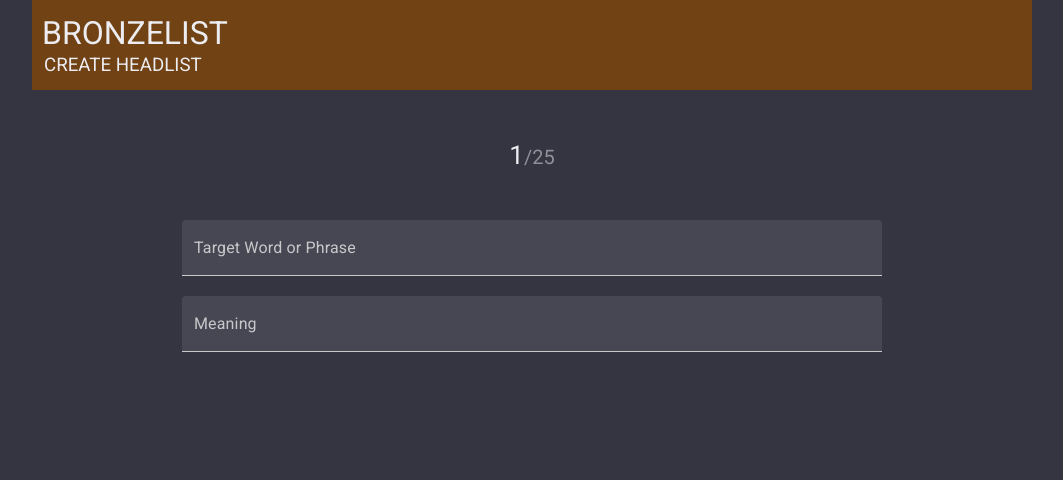
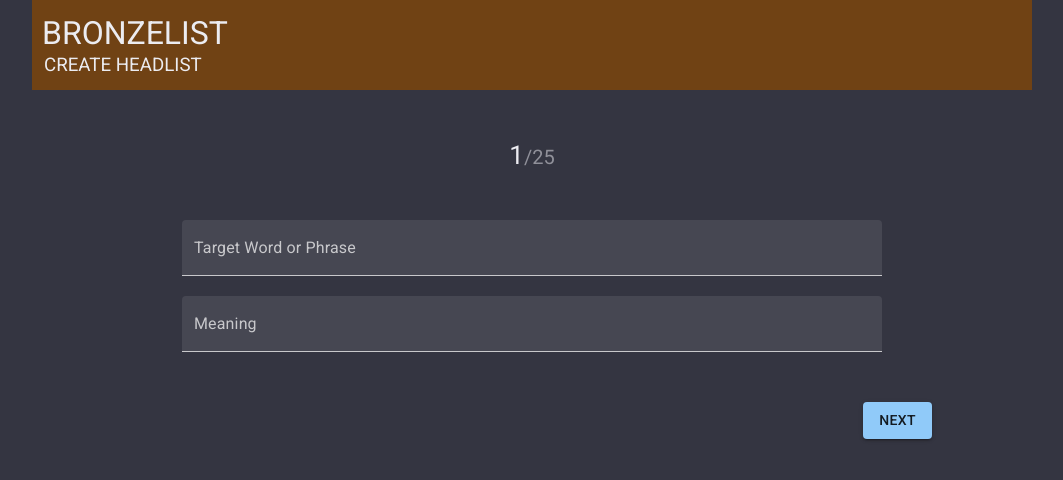
Before and after one commit to HKanwal/goldlist-method, a React (Vite) app: page / in a window 1280 px wide. Shown: the top 480 px of the page, without its empty margins (108-1171 px from the left). Built offline with nearby package versions, Linux system fonts and the light colour scheme.

Commit message:
Add pagination

```diff
--- a/src/App.tsx
+++ b/src/App.tsx
@@ -1,6 +1,6 @@
 import { ThemeProvider, createTheme } from "@mui/material/styles";
 import Styles from "./App.module.css";
-import NewTransScreen from "./components/NewTransPage/NewTransScreen";
+import BronzelistScreen from "./components/BronzelistScreen/BronzelistScreen";
 
 const darkTheme = createTheme({
   palette: {
@@ -12,7 +12,7 @@ function App() {
   return (
     <ThemeProvider theme={darkTheme}>
       <div className={Styles["app-container"]}>
-        <NewTransScreen targetLang="French" pageNumber={1} />
+        <BronzelistScreen />
       </div>
     </ThemeProvider>
   );
--- /dev/null
+++ b/src/components/BronzelistScreen/BronzelistScreen.module.css
@@ -0,0 +1,35 @@
+.screen-container {
+  height: 100%;
+  width: 100%;
+
+  display: flex;
+  flex-direction: column;
+  align-items: center;
+}
+
+.header {
+  width: calc(100% - 2 * 10px);
+  background: rgb(var(--bronze));
+  padding: 14px 10px;
+}
+
+.title {
+  margin: 0;
+  font-weight: 400;
+}
+
+.subtitle {
+  margin: 0;
+  margin-left: 2px;
+  margin-top: 2px;
+  font-weight: 400;
+}
+
+.btns-container {
+  margin-top: 50px;
+  width: 80%;
+
+  display: flex;
+  flex-direction: row;
+  justify-content: space-between;
+}
--- /dev/null
+++ b/src/components/BronzelistScreen/BronzelistScreen.tsx
@@ -0,0 +1,47 @@
+import { useState } from "react";
+import NewTransPage from "../NewTransPage/NewTransPage";
+import Styles from "./BronzelistScreen.module.css";
+import { Button } from "@mui/material";
+import constants from "../../constants";
+
+function BronzelistScreen() {
+  const [pageNum, setPageNum] = useState(1);
+
+  const incrementPageNum = () => {
+    setPageNum((prevState) => prevState + 1);
+  };
+
+  const decrementPageNum = () => {
+    setPageNum((prevState) => prevState - 1);
+  };
+
+  return (
+    <div className={Styles["screen-container"]}>
+      <header className={Styles.header}>
+        <h1 className={Styles.title}>BRONZELIST</h1>
+        <h3 className={Styles.subtitle}>CREATE HEADLIST</h3>
+      </header>
+
+      <NewTransPage pageNumber={pageNum} targetLang="French" />
+
+      <div className={Styles["btns-container"]}>
+        {pageNum > 1 ? (
+          <Button variant="contained" onClick={decrementPageNum}>
+            Prev
+          </Button>
+        ) : (
+          <div></div>
+        )}
+        {pageNum < constants.headlistLength ? (
+          <Button variant="contained" onClick={incrementPageNum}>
+            Next
+          </Button>
+        ) : (
+          <div></div>
+        )}
+      </div>
+    </div>
+  );
+}
+
+export default BronzelistScreen;
--- a/src/components/NewTransPage/NewTransScreen.module.css
+++ b/src/components/NewTransPage/NewTransPage.module.css
@@ -1,33 +1,13 @@
-.screenContainer {
-  height: 100%;
-  width: 100%;
-
+.container {
   display: flex;
   flex-direction: column;
   align-items: center;
-}
-
-.header {
-  width: calc(100% - 2 * 10px);
-  background: rgb(var(--bronze));
-  padding: 14px 10px;
-}
-
-.title {
-  margin: 0;
-  font-weight: 400;
-}
-
-.subtitle {
-  margin: 0;
-  margin-left: 2px;
-  margin-top: 2px;
-  font-weight: 400;
+  width: 70%;
 }
 
 .inputs-container {
-  width: 70%;
   margin-top: 50px;
+  width: 100%;
 
   display: flex;
   flex-direction: column;
--- a/src/components/NewTransPage/NewTransScreen.tsx
+++ b/src/components/NewTransPage/NewTransPage.tsx
@@ -1,24 +1,19 @@
 import { TextField } from "@mui/material";
-import Styles from "./NewTransScreen.module.css";
+import Styles from "./NewTransPage.module.css";
 import { useState } from "react";
 import constants from "../../constants";
 
-interface NewTransScreenProps {
+interface NewTransPageProps {
   targetLang: "French" | "Spanish";
   pageNumber: number;
 }
 
-function NewTransScreen(props: NewTransScreenProps) {
+function NewTransPage(props: NewTransPageProps) {
   const [phrase, setPhrase] = useState("");
   const [meaning, setMeaning] = useState("");
 
   return (
-    <div className={Styles.screenContainer}>
-      <header className={Styles.header}>
-        <h1 className={Styles.title}>BRONZELIST</h1>
-        <h3 className={Styles.subtitle}>CREATE HEADLIST</h3>
-      </header>
-
+    <div className={Styles.container}>
       <div className={Styles["page-number-container"]}>
         <span className={Styles["page-number"]}>{props.pageNumber}</span>
         <span className={Styles.slash}>/</span>
@@ -46,4 +41,4 @@ function NewTransScreen(props: NewTransScreenProps) {
   );
 }
 
-export default NewTransScreen;
+export default NewTransPage;
```
